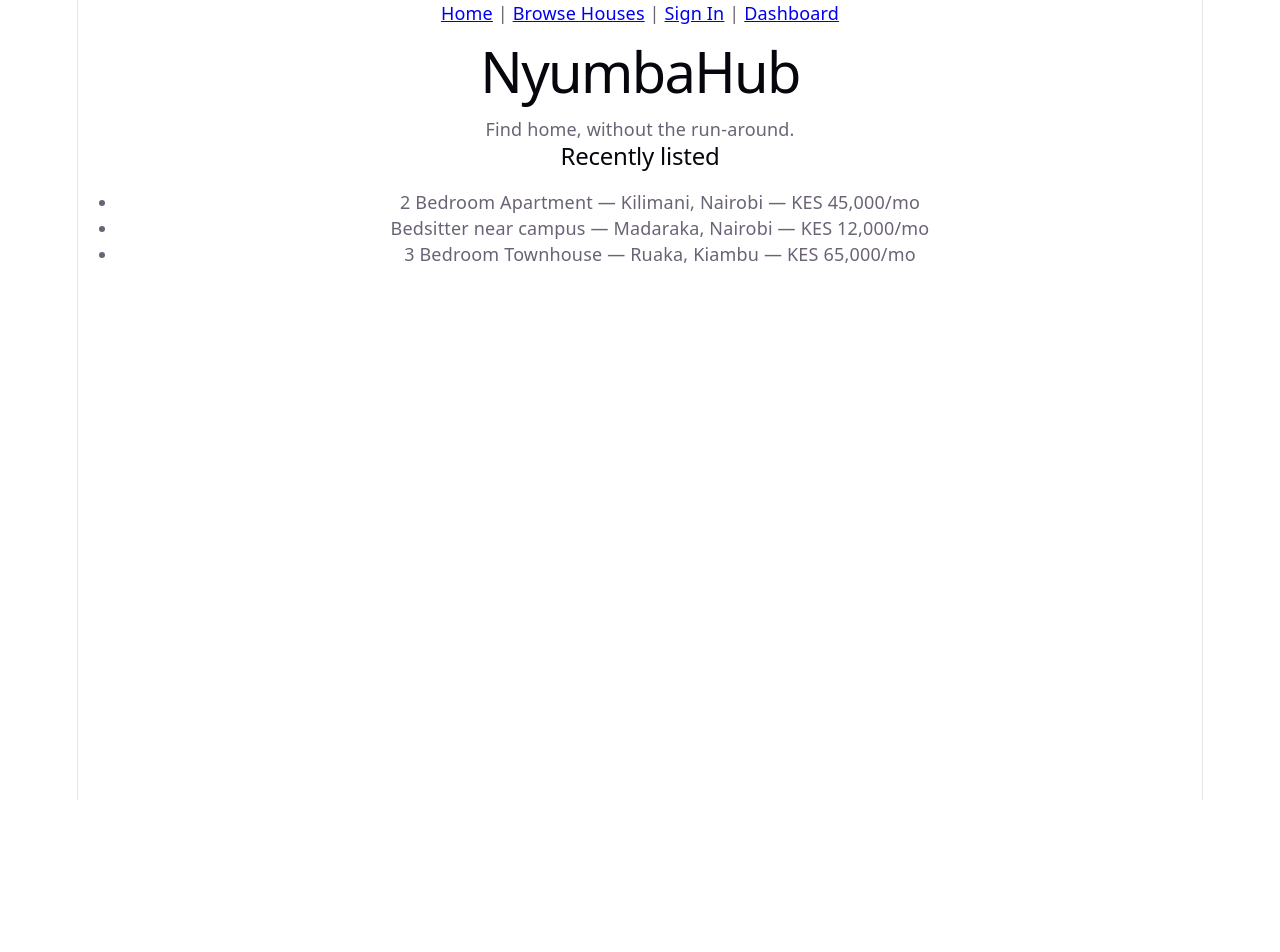
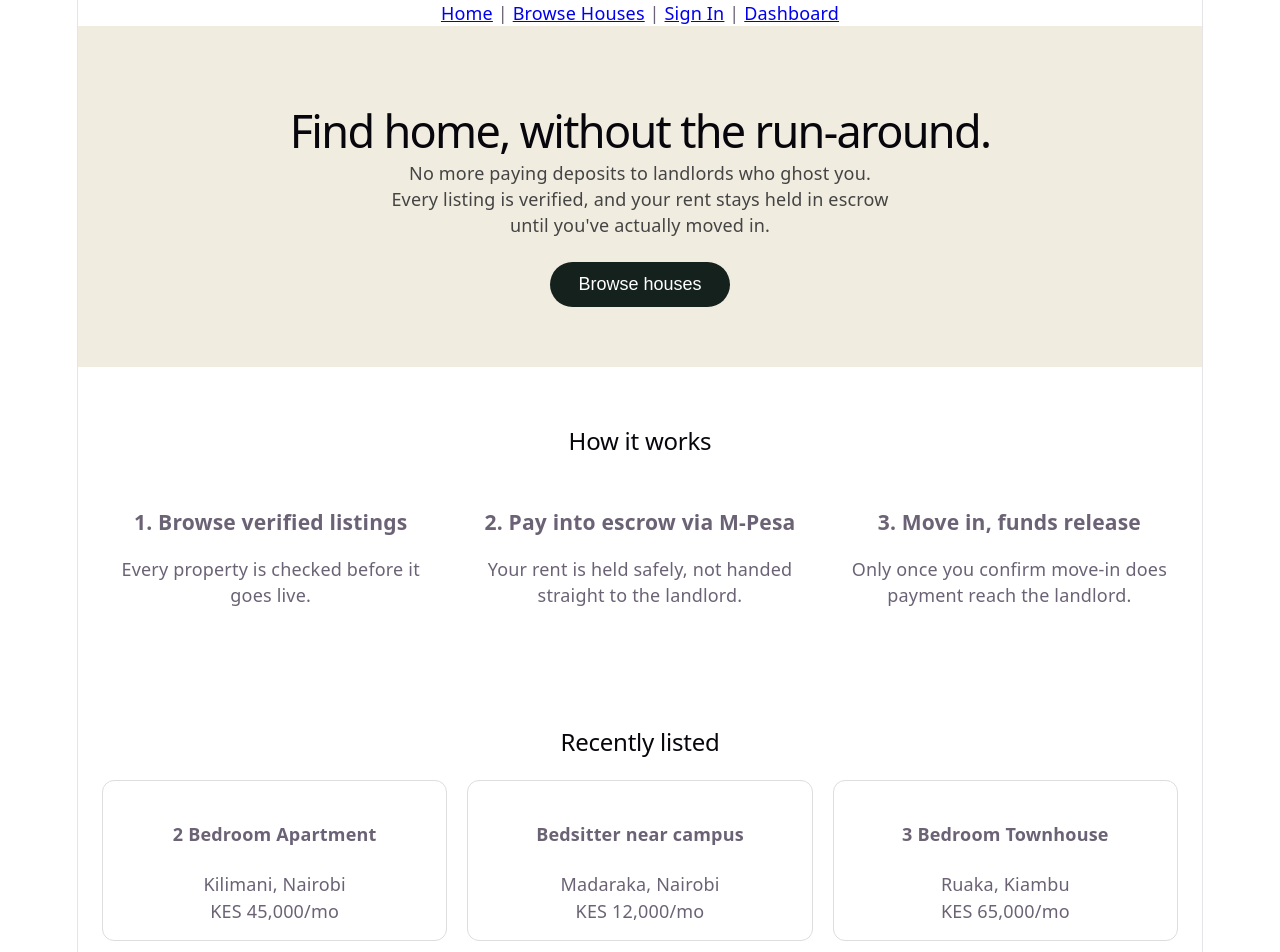
Before and after one commit to Alvin425770/NyumbaHub-2.0, a React (Vite) app: page / in a window 1280 px wide. Shown: the top 952 px of the page. Before the commit the page ends 800 px from the top, so only its background shows below. Built offline with nearby package versions, Linux system fonts and the light colour scheme.

Commit message:
commit to pull

```diff
--- /dev/null
+++ b/src/pages/Home.css
@@ -0,0 +1,55 @@
+.hero {
+  padding: 60px 24px;
+  text-align: center;
+  background: #F1ECE0;
+}
+
+.hero h1 {
+  font-size: 2.5rem;
+  margin-bottom: 16px;
+}
+
+.hero p {
+  max-width: 500px;
+  margin: 0 auto 24px;
+  color: #444;
+}
+
+.hero button {
+  padding: 12px 28px;
+  font-size: 1rem;
+  background: #14211C;
+  color: white;
+  border: none;
+  border-radius: 999px;
+  cursor: pointer;
+}
+
+.how-it-works {
+  padding: 60px 24px;
+  text-align: center;
+}
+
+.how-it-works-grid {
+  display: grid;
+  grid-template-columns: repeat(3, 1fr);
+  gap: 32px;
+  margin-top: 32px;
+}
+
+.featured {
+  padding: 60px 24px;
+}
+
+.featured-grid {
+  display: grid;
+  grid-template-columns: repeat(3, 1fr);
+  gap: 20px;
+  margin-top: 24px;
+}
+
+.featured-card {
+  border: 1px solid #ddd;
+  border-radius: 12px;
+  padding: 16px;
+}
--- a/src/pages/Home.jsx
+++ b/src/pages/Home.jsx
@@ -1,19 +1,51 @@
 import { listings } from '../mock-data';
+import './Home.css';
 
 function Home() {
+  const featured = listings.slice(0, 3);
+
   return (
     <div>
-      <h1>NyumbaHub</h1>
-      <p>Find home, without the run-around.</p>
+      <section className="hero">
+        <h1>Find home, without the run-around.</h1>
+        <p>
+          No more paying deposits to landlords who ghost you. Every listing
+          is verified, and your rent stays held in escrow until you've
+          actually moved in.
+        </p>
+        <button>Browse houses</button>
+      </section>
 
-      <h2>Recently listed </h2>
-      <ul>
-        {listings.map((listing) => (
-          <li key={listing.id}>
-            {listing.title} — {listing.location.area}, {listing.location.city} — KES {listing.rentAmount.toLocaleString()}/mo
-          </li>
-        ))}
-      </ul>
+      <section className="how-it-works">
+        <h2>How it works</h2>
+        <div className="how-it-works-grid">
+          <div>
+            <h3>1. Browse verified listings</h3>
+            <p>Every property is checked before it goes live.</p>
+          </div>
+          <div>
+            <h3>2. Pay into escrow via M-Pesa</h3>
+            <p>Your rent is held safely, not handed straight to the landlord.</p>
+          </div>
+          <div>
+            <h3>3. Move in, funds release</h3>
+            <p>Only once you confirm move-in does payment reach the landlord.</p>
+          </div>
+        </div>
+      </section>
+
+      <section className="featured">
+        <h2>Recently listed</h2>
+        <div className="featured-grid">
+          {featured.map((listing) => (
+            <div className="featured-card" key={listing.id}>
+              <h4>{listing.title}</h4>
+              <p>{listing.location.area}, {listing.location.city}</p>
+              <p>KES {listing.rentAmount.toLocaleString()}/mo</p>
+            </div>
+          ))}
+        </div>
+      </section>
     </div>
   );
 }
```
